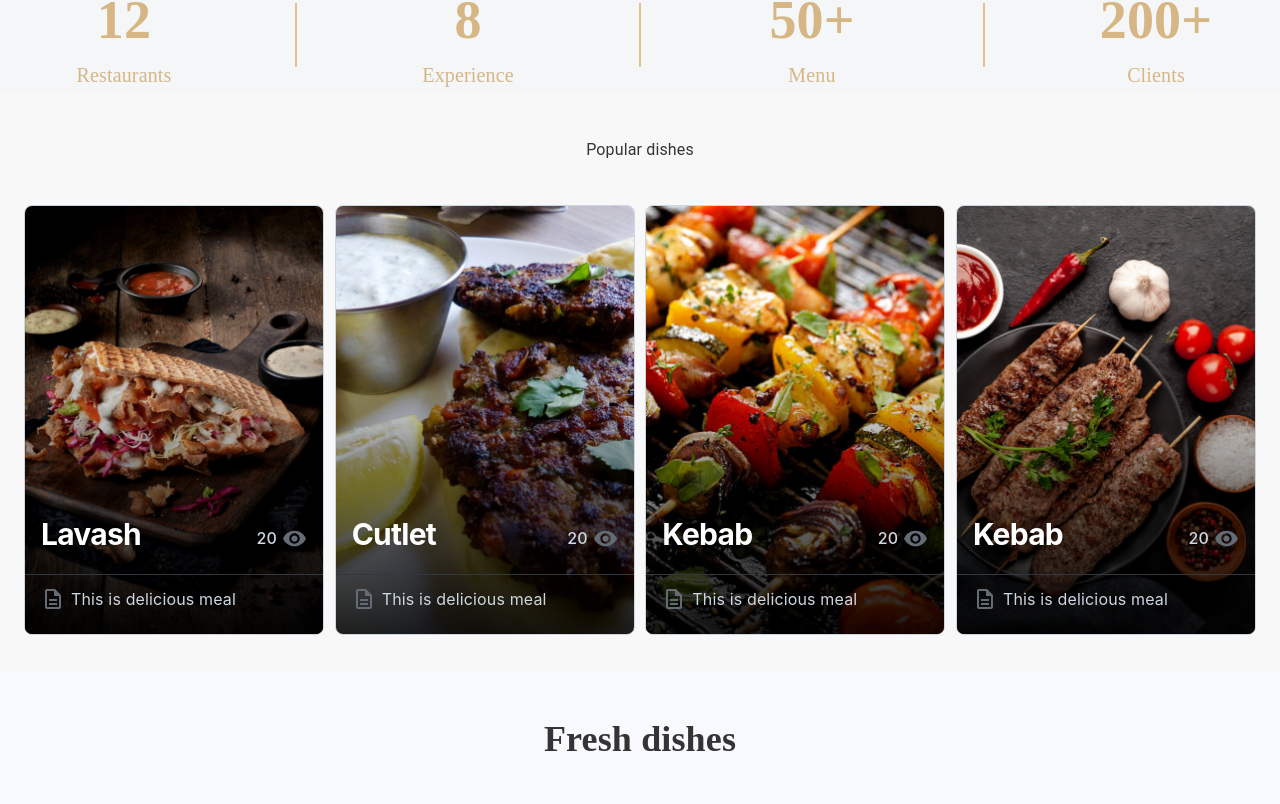
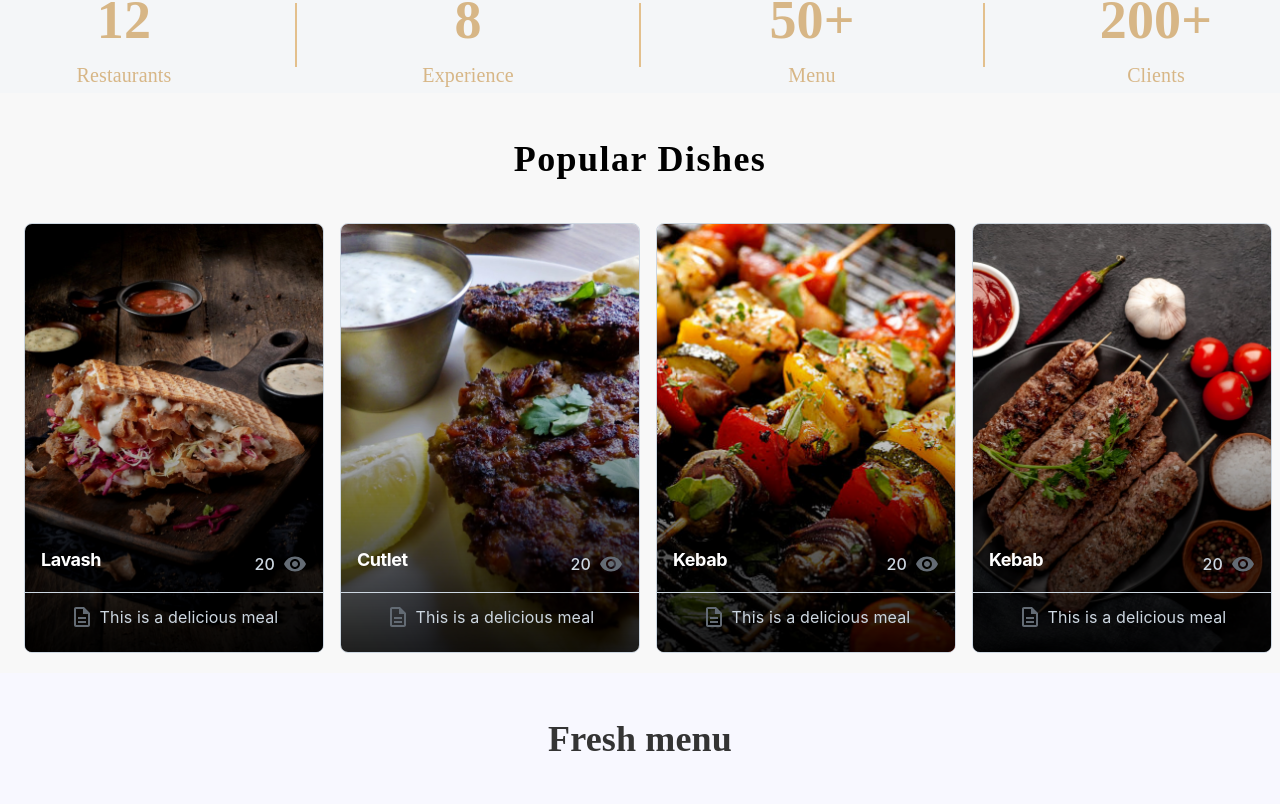
Before and after one commit to Felix0308/burak-react, a React (Create React App) app: page / in a window 1280 px wide. Shown: the part 796-1600 px from the top of the page. Built offline with nearby package versions, Linux system fonts and the light colour scheme.

Commit message:
fix: modify popular and new dishes components

```diff
--- a/src/app/screens/homePage/NewDishes.tsx
+++ b/src/app/screens/homePage/NewDishes.tsx
@@ -17,53 +17,48 @@ const newDishes = [
 
 export default function NewDishes() {
   return (
-    <div className="new-products-frame">
+    <div className={"new-products-frame"}>
       <Container>
         <Stack className={"main"}>
-          <Box className={"category-title"}>Fresh dishes</Box>
+          <Box className={"category-title"}>Fresh menu</Box>
           <Stack className={"cards-frame"}>
             <CssVarsProvider>
               {newDishes.length !== 0 ? (
-                newDishes.map((ele, index) => {
-                  return (
+                newDishes.map((ele, index) => (
                   <Card key={index} variant="outlined" className={"card"}>
                     <CardOverflow>
                       <div className="product-sale">Normal size</div>
-                        <AspectRatio ratio="1">
-                          <img src={ele.imagePath} alt="" />
+                      <AspectRatio ratio={"1"}>
+                        <img src={ele.imagePath} alt={ele.productName} />
                       </AspectRatio>
                     </CardOverflow>
-
                     <CardOverflow variant="soft" className="product-detail">
                       <Stack className="info">
                         <Stack flexDirection={"row"}>
                           <Typography className={"title"}>
                             {ele.productName}
                           </Typography>
-                            <Divider
-                              width="2"
-                              height="24"
-                              bg="#d9d9d9;"
-                            />
-                            <Typography className="price">$12</Typography>
+                          <Divider width="2" height="24" bg="#d9d9d9" />
+                          <Typography className={"price"}>$12</Typography>
+                        </Stack>
                       </Stack>
                       <Stack>
-                            <Typography className="views">
+                        <Typography className={"views"}>
                           20
                           <VisibilityIcon
-                                sx={{ fontSize: 20, marginLeft: "5px" }}
+                            sx={{
+                              fontSize: 20,
+                              marginLeft: "5px",
+                            }}
                           />
                         </Typography>
                       </Stack>
-                        </Stack>
                     </CardOverflow>
                   </Card>
-                  );
-                })
+                ))
               ) : (
-                <Box className="no-data">New Products are not available!</Box>
+                <Box className="no-data">New products are not available!</Box>
               )}
-              ;
             </CssVarsProvider>
           </Stack>
         </Stack>
--- a/src/app/screens/homePage/PopularDishes.tsx
+++ b/src/app/screens/homePage/PopularDishes.tsx
@@ -8,6 +8,7 @@ import { CssVarsProvider } from "@mui/joy/styles";
 import CardOverflow from "@mui/joy/CardOverflow";
 import VisibilityIcon from "@mui/icons-material/Visibility";
 import DescriptionOutlinedIcon from "@mui/icons-material/DescriptionOutlined";
+import { DescriptionOutlined } from "@mui/icons-material";
 
 const list = [
   { productName: "Lavash", imagePath: "/img/lavash.webp" },
@@ -21,25 +22,25 @@ export default function PopularDishes() {
     <div className="popular-dishes-frame">
       <Container>
         <Stack className="popular-section">
-          <Box className="section-title">Popular dishes</Box>
-          <Stack className="cards-frame">
+          <Box className="category-title">Popular Dishes</Box>
+          <Stack className="cards-frame" direction="row" spacing={2}>
             {list.length !== 0 ? (
-              list.map((ele, index) => {
-                return (
+              list.map((ele, index) => (
                 <CssVarsProvider key={index}>
-                    <Card className={"card"}>
+                  <Card className="card" sx={{ width: 250 }}>
                     <CardCover>
-                        <img src={ele.imagePath} alt="dish photo here" />
+                      <img src={ele.imagePath} alt={ele.productName} />
                     </CardCover>
                     <CardCover className="card-cover" />
                     <CardContent sx={{ justifyContent: "flex-end" }}>
                       <Stack
-                          flexDirection={"row"}
-                          justifyContent={"space-between"}
+                        flexDirection="row"
+                        justifyContent="space-between"
+                        alignItems="center"
                       >
                         <Typography
                           level="h2"
-                            fontSize=" lg"
+                          fontSize="lg"
                           textColor="#fff"
                           mb={1}
                         >
@@ -54,33 +55,32 @@ export default function PopularDishes() {
                           }}
                         >
                           20
-                            <VisibilityIcon
-                              sx={{ fontSize: 25, marginLeft: "5px" }}
-                            />
+                          <VisibilityIcon sx={{ marginLeft: 1 }} />
                         </Typography>
                       </Stack>
                     </CardContent>
                     <CardOverflow
                       sx={{
                         display: "flex",
+                        alignItems: "center",
                         gap: 1.5,
                         py: 1.5,
                         px: "var(--Card-padding)",
                         borderTop: "1px solid",
+                        borderColor: "neutral.outlinedBorder",
                         height: "60px",
                       }}
                     >
                       <Typography
-                          startDecorator={<DescriptionOutlinedIcon />}
+                        startDecorator={<DescriptionOutlined />}
                         textColor="neutral.300"
                       >
-                          This is delicious meal
+                        This is a delicious meal
                       </Typography>
                     </CardOverflow>
                   </Card>
                 </CssVarsProvider>
-                );
-              })
+              ))
             ) : (
               <Box className="no-data">Popular products are not available!</Box>
             )}
--- a/src/css/home.css
+++ b/src/css/home.css
@@ -104,8 +104,23 @@
         );
 }
 
+.homepage .popular-dishes-frame .no-data {
+  width: 100%;
+  height: 300px;
+  display: flex;
+  justify-content: center;
+  align-items: center;
+  text-transform: capitalize;
+  font-family: "Poppins";
+  font-style: normal;
+  font-weight: 4000;
+  font-size: 30px;
+  line-height: 34px;
+  color: #e3c08d;
+}
 
-/* NEW DISHES*/
+
+/* NEW PRODUCTS*/
 
 .homepage .new-products-frame {
     width: 100%;
@@ -210,3 +225,18 @@
     align-items: center;
     font-weight: 500;
 }
+
+.homepage .new-products-frame .no-data {
+  width: 100%;
+  height: 300px;
+  display: flex;
+  justify-content: center;
+  align-items: center;
+  text-transform: capitalize;
+  font-family: "Poppins";
+  font-style: normal;
+  font-weight: 4000;
+  font-size: 30px;
+  line-height: 34px;
+  color: #e3c08d;
+}
```
Lines whose indentation alone changed are shown as unchanged.
